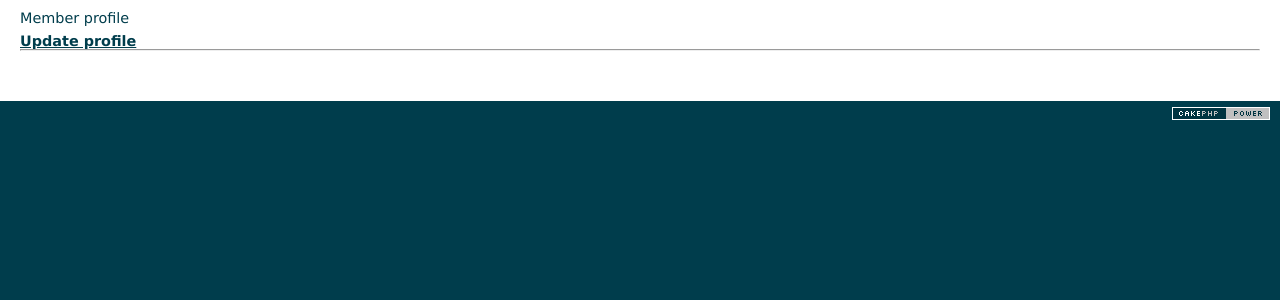
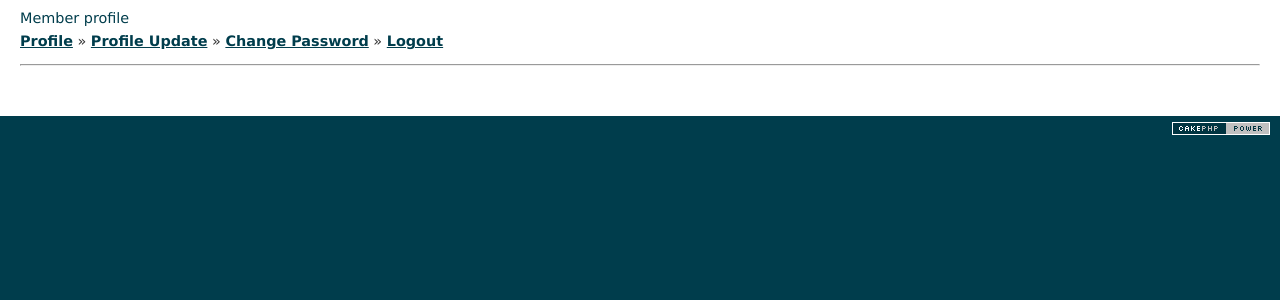
Before and after one commit to shahariaazam/cakephp-quick-start, a CakePHP app: the page made by app/View/Profiles/index.ctp in a window 1280 px wide. Shown: the part 47-347 px from the top of the page. Run offline with PHP 8.4 and a stand-in for CakePHP, Linux system fonts and the light colour scheme; the template is opened without the code that fills it, so the values that code supplies are empty; some libraries are stand-ins or nearby versions.

Commit message:
Default links added

```diff
--- a/app/View/Profiles/edit.ctp
+++ b/app/View/Profiles/edit.ctp
@@ -2,7 +2,9 @@
 $this->Session->flash();
 ?>
 <h1>Member profile</h1>
-<?php echo $this->Html->link('Update profile', array('controller' => 'Profiles', 'action' => 'edit'));?>
+<p>
+    <?php echo $this->Html->link('Profile', array('controller'=>'Profiles', 'action'=>'index'));?> &raquo; <?php echo $this->Html->link('Profile Update', array('controller'=>'Profiles', 'action'=>'edit'));?> &raquo; <?php echo $this->Html->link('Change Password', array('controller'=>'Users', 'action'=>'changePassword'));?> &raquo; <?php echo $this->Html->link('Logout', array('controller'=>'Users', 'action'=>'logout'));?>
+</p>
 <hr>
 <?php echo $this->Form->create('Profile');?>
 <table>
--- a/app/View/Profiles/index.ctp
+++ b/app/View/Profiles/index.ctp
@@ -2,7 +2,9 @@
 $this->Session->flash();
 ?>
 <h1>Member profile</h1>
-<?php echo $this->Html->link('Update profile', array('controller' => 'Profiles', 'action' => 'edit'));?>
+<p>
+    <?php echo $this->Html->link('Profile', array('controller'=>'Profiles', 'action'=>'index'));?> &raquo; <?php echo $this->Html->link('Profile Update', array('controller'=>'Profiles', 'action'=>'edit'));?> &raquo; <?php echo $this->Html->link('Change Password', array('controller'=>'Users', 'action'=>'changePassword'));?> &raquo; <?php echo $this->Html->link('Logout', array('controller'=>'Users', 'action'=>'logout'));?>
+</p>
 <hr>
 <table>
     <?php
--- a/app/View/Users/change_password.ctp
+++ b/app/View/Users/change_password.ctp
@@ -1,6 +1,9 @@
 <?php echo $this->Session->flash();?>
 <hr>
 <h4>Change Password</h4>
+<p>
+    <?php echo $this->Html->link('Profile', array('controller'=>'Profiles', 'action'=>'index'));?> &raquo; <?php echo $this->Html->link('Profile Update', array('controller'=>'Profiles', 'action'=>'edit'));?> &raquo; <?php echo $this->Html->link('Change Password', array('controller'=>'Users', 'action'=>'changePassword'));?> &raquo; <?php echo $this->Html->link('Logout', array('controller'=>'Users', 'action'=>'logout'));?>
+</p>
     <hr>
     <?php echo $this->Form->create('Users');?>
 <table>
--- a/app/View/Users/index.ctp
+++ b/app/View/Users/index.ctp
@@ -1,6 +1,6 @@
 <?php echo $this->Session->flash();?>
 <hr>
 Welcome, <strong><?php echo $this->Html->link($users['User']['username'], array('controller'=>'profiles', 'action'=>'index'));?></strong>
-    <p>
-        <?php echo $this->Html->link('Logout', array('Controller'=>'Users', 'action'=>'logout'));?>
-    </p>
+<p>
+    <?php echo $this->Html->link('Profile', array('controller'=>'Profiles', 'action'=>'index'));?> &raquo; <?php echo $this->Html->link('Profile Update', array('controller'=>'Profiles', 'action'=>'edit'));?> &raquo; <?php echo $this->Html->link('Change Password', array('controller'=>'Users', 'action'=>'changePassword'));?> &raquo; <?php echo $this->Html->link('Logout', array('controller'=>'Users', 'action'=>'logout'));?>
+</p>
```
